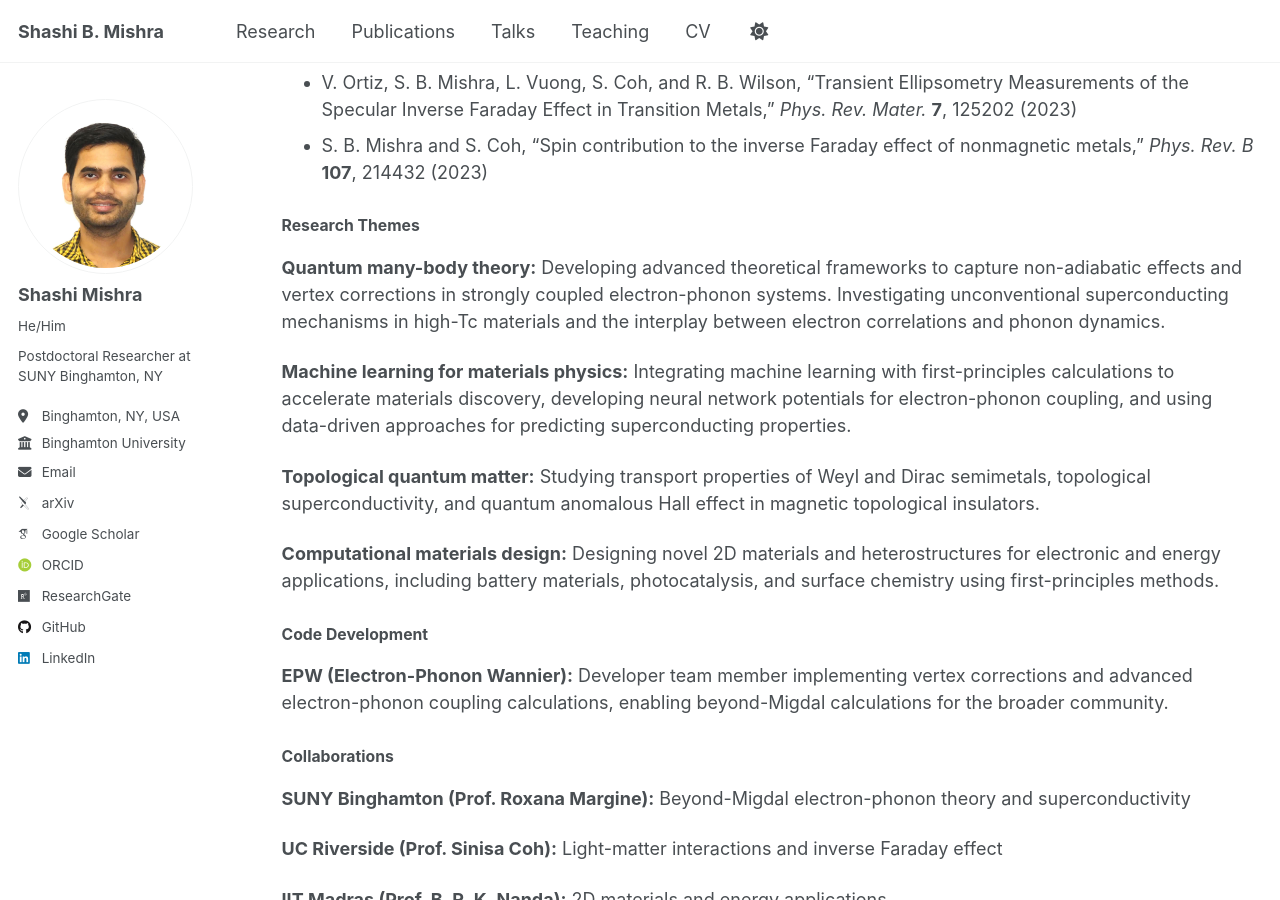
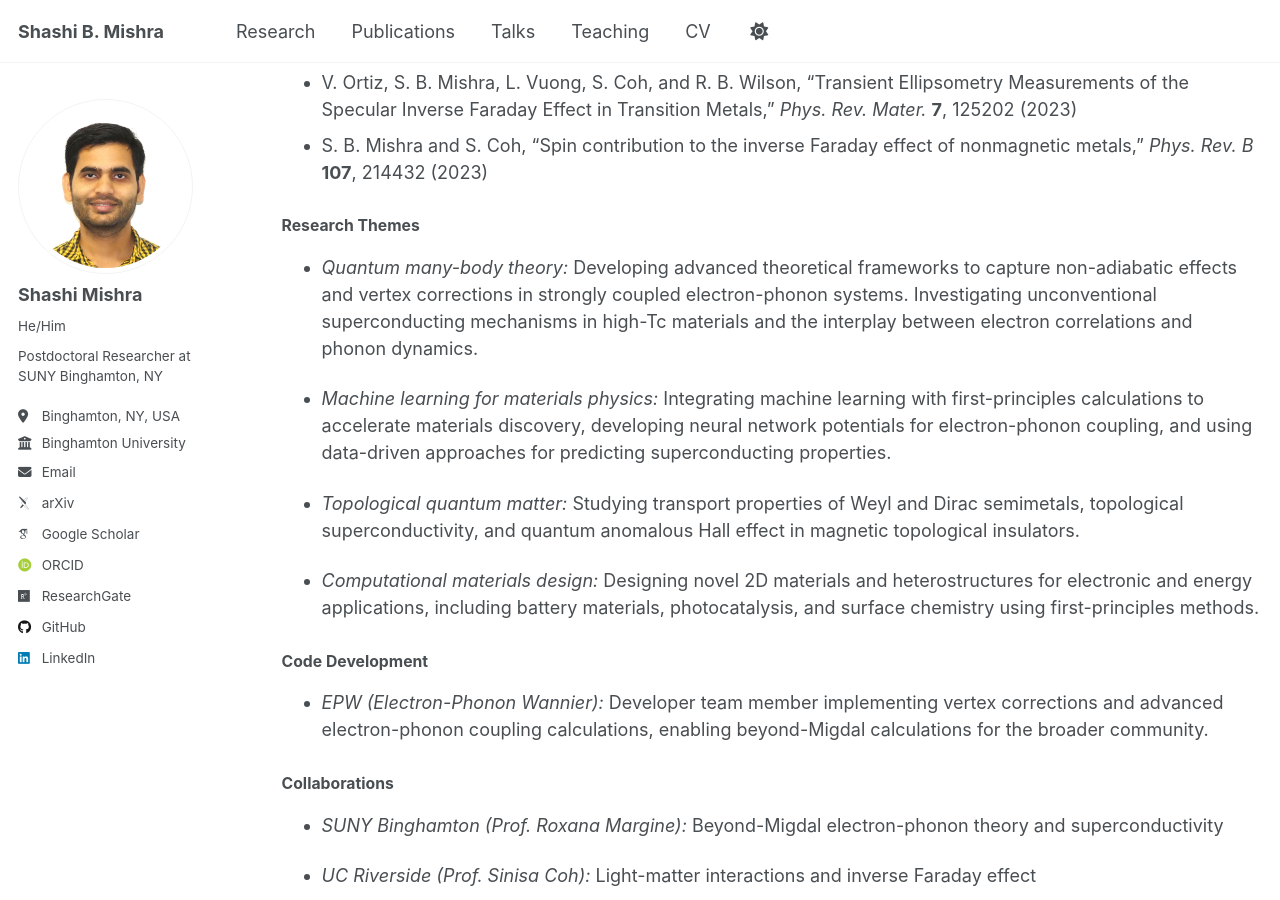
Before and after one commit to Shashi-phy/shashi-phy.github.io, a Jekyll site: the page built from _pages/research.md, in a window 1280 px wide and 900 px high, scrolled down 1141 px. Built offline with Jekyll 4.4.1, drawn with Linux system fonts in a browser that asks for light colours; some web fonts are replaced; a script that is not in the unit is left out.

```diff
--- a/_pages/research.md
+++ b/_pages/research.md
@@ -36,24 +36,24 @@ Developing gauge-invariant theories for light-induced magnetic phenomena, partic
 
 ## Research Themes
 
-**Quantum many-body theory:** Developing advanced theoretical frameworks to capture non-adiabatic effects and vertex corrections in strongly coupled electron-phonon systems. Investigating unconventional superconducting mechanisms in high-Tc materials and the interplay between electron correlations and phonon dynamics.
+- *Quantum many-body theory:* Developing advanced theoretical frameworks to capture non-adiabatic effects and vertex corrections in strongly coupled electron-phonon systems. Investigating unconventional superconducting mechanisms in high-Tc materials and the interplay between electron correlations and phonon dynamics.
 
-**Machine learning for materials physics:** Integrating machine learning with first-principles calculations to accelerate materials discovery, developing neural network potentials for electron-phonon coupling, and using data-driven approaches for predicting superconducting properties.
+- *Machine learning for materials physics:* Integrating machine learning with first-principles calculations to accelerate materials discovery, developing neural network potentials for electron-phonon coupling, and using data-driven approaches for predicting superconducting properties.
 
-**Topological quantum matter:** Studying transport properties of Weyl and Dirac semimetals, topological superconductivity, and quantum anomalous Hall effect in magnetic topological insulators.
+- *Topological quantum matter:* Studying transport properties of Weyl and Dirac semimetals, topological superconductivity, and quantum anomalous Hall effect in magnetic topological insulators.
 
-**Computational materials design:** Designing novel 2D materials and heterostructures for electronic and energy applications, including battery materials, photocatalysis, and surface chemistry using first-principles methods.
+- *Computational materials design:* Designing novel 2D materials and heterostructures for electronic and energy applications, including battery materials, photocatalysis, and surface chemistry using first-principles methods.
 
 ## Code Development
 
-**EPW (Electron-Phonon Wannier):** Developer team member implementing vertex corrections and advanced electron-phonon coupling calculations, enabling beyond-Migdal calculations for the broader community.
+- *EPW (Electron-Phonon Wannier):* Developer team member implementing vertex corrections and advanced electron-phonon coupling calculations, enabling beyond-Migdal calculations for the broader community.
 
 ## Collaborations
 
-**SUNY Binghamton (Prof. Roxana Margine):** Beyond-Migdal electron-phonon theory and superconductivity
+- *SUNY Binghamton (Prof. Roxana Margine):* Beyond-Migdal electron-phonon theory and superconductivity
 
-**UC Riverside (Prof. Sinisa Coh):** Light-matter interactions and inverse Faraday effect
+- *UC Riverside (Prof. Sinisa Coh):* Light-matter interactions and inverse Faraday effect
 
-**IIT Madras (Prof. B. R. K. Nanda):** 2D materials and energy applications
+- *IIT Madras (Prof. B. R. K. Nanda):* 2D materials and energy applications
 
-**International:** EPW code development with global computational physics community
+- *International:* EPW code development with global computational physics community
```
